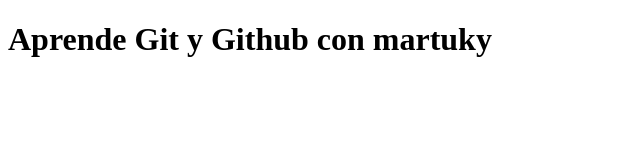
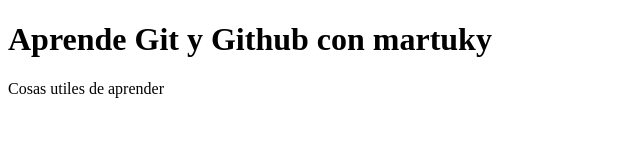
Before and after one commit to Tenses/miproyectito, a plain HTML site: page index.html in a window 1280 px wide. Shown: the whole page, without its empty margins (0-640 px from the left). Drawn offline with Linux system fonts and the light colour scheme.

Commit message:
añadido primer parrafo
añadido el primer parrafo de información al archivo

```diff
--- a/index.html
+++ b/index.html
@@ -8,6 +8,7 @@
 </head>
 <body>
     <h1>Aprende Git y Github con martuky</h1>
+    <p>Cosas utiles de aprender </p>
 
 
 </body>
```
